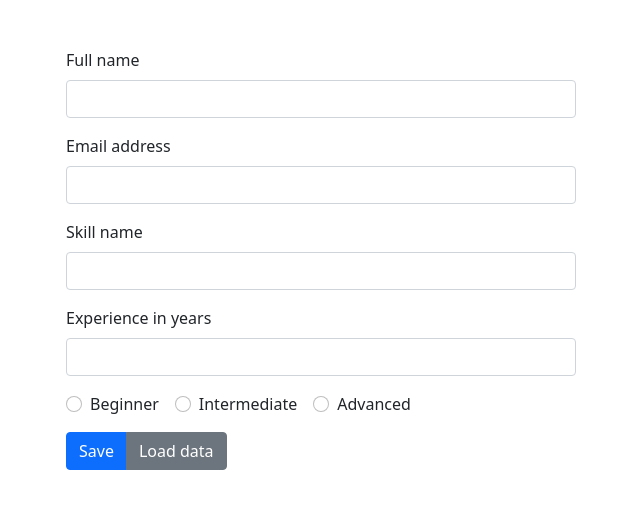
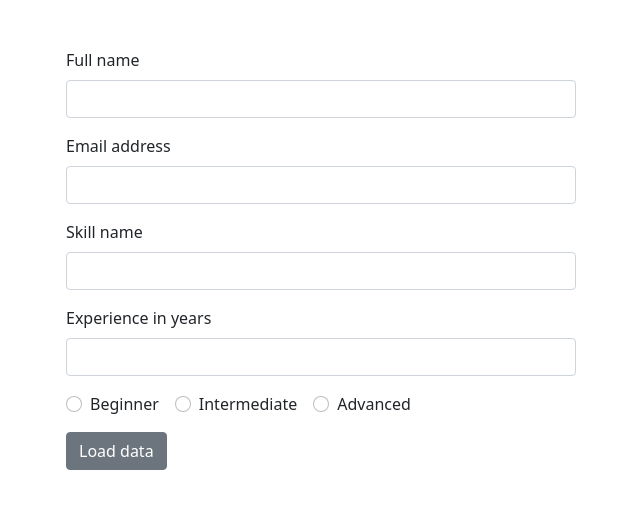
Before and after one commit to afolabiopakunle/angular-forms-005, an Angular app: page / in a window 1280 px wide. Shown: the top 508 px of the page, without its empty margins (52-692 px from the left). Built offline with nearby package versions, Linux system fonts and the light colour scheme.

Commit message:
refactoring

```diff
--- a/src/app/create-employee/create-employee.component.html
+++ b/src/app/create-employee/create-employee.component.html
@@ -37,8 +37,8 @@
         </div>
       </div>
       <div class="btn-group">
-        <button (click)="submit()" class="btn btn-primary">Save</button>
-        <button type="button" (click)="logKeyAndVals(this.employeeForm)" class="btn btn-secondary">Load data</button>
+<!--        <button (click)="submit()" class="btn btn-primary">Save</button>-->
+        <button type="button" class="btn btn-secondary">Load data</button>
       </div>
     </form>
   </div>
--- a/src/app/create-employee/create-employee.component.ts
+++ b/src/app/create-employee/create-employee.component.ts
@@ -33,11 +33,11 @@ export class CreateEmployeeComponent implements OnInit {
   ngOnInit(): void {
     this.employeeForm = this.fb.group({
       fullName: ['', Validators.required],
-      email: [''],
+      email: ['', Validators.required],
       skills: this.fb.group({
-        skillName: [''],
-        proficiency: [''],
-        experienceInYears: ['']
+        skillName: ['', Validators.required],
+        proficiency: ['', Validators.required],
+        experienceInYears: ['', Validators.required]
       })
     })
     // this.employeeForm = new FormGroup({
@@ -71,8 +71,6 @@ export class CreateEmployeeComponent implements OnInit {
     console.log(this.employeeForm);
   }
 
-  logKeyAndVals() {
 
-  }
 
 }
```
